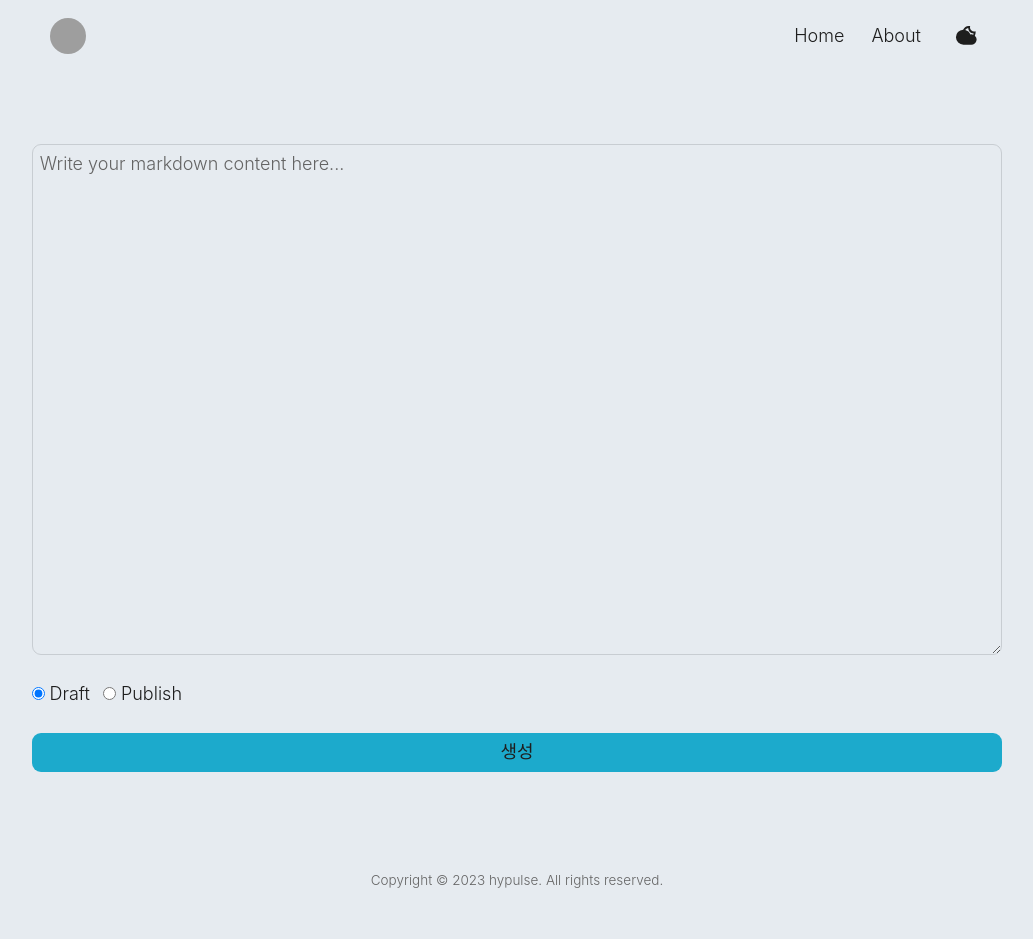
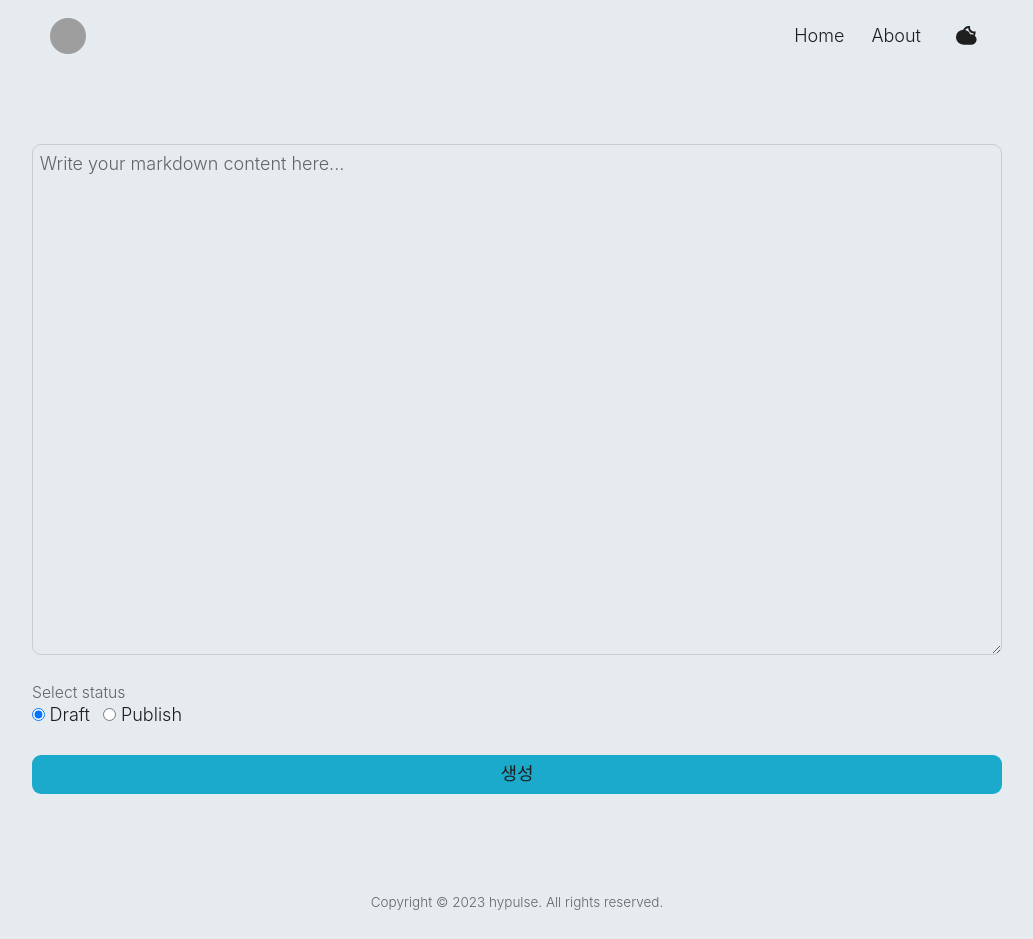
Before and after one commit to hypulse/devlog, a Next.js app: page /admin/editor in a window 1280 px wide. Shown: the whole page, without its empty margins (123-1156 px from the left). Before the commit the page ends 917 px from the top, so only its background shows below. Built offline with nearby package versions, Linux system fonts and the light colour scheme; no server answers; grey boxes are pictures that could not be loaded; a web font is replaced by a local one; what marked-gfm-heading-id, marked-highlight, marked-mangle would draw is missing.

Commit message:
create post fieldset, legend 추가

```diff
--- a/pages/admin/editor.tsx
+++ b/pages/admin/editor.tsx
@@ -61,7 +61,11 @@ export default function Page() {
         className="bg-transparent border rounded outline-none p-inputPadding border-border placeholder-textSecondary"
         rows={20}
       />
-      <div className="space-x-colGap">
+      <fieldset>
+        <legend className="text-caption text-textSecondary">
+          Select status
+        </legend>
+        <div className="flex space-x-colGap">
           <label>
             <input
               type="radio"
@@ -70,7 +74,7 @@ export default function Page() {
               onChange={() => setState("draft")}
               className="mr-xsGap"
             />
-          Draft
+            <span>Draft</span>
           </label>
           <label>
             <input
@@ -80,9 +84,10 @@ export default function Page() {
               onChange={() => setState("active")}
               className="mr-xsGap"
             />
-          Publish
+            <span>Publish</span>
           </label>
         </div>
+      </fieldset>
       <Button onClick={handleSubmit}>{postId ? "수정" : "생성"}</Button>
     </div>
   );
```
Lines whose indentation alone changed are shown as unchanged.
